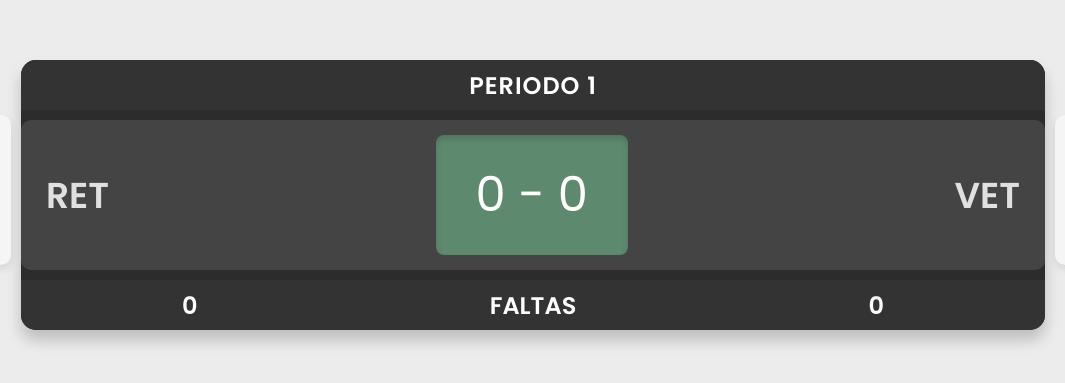
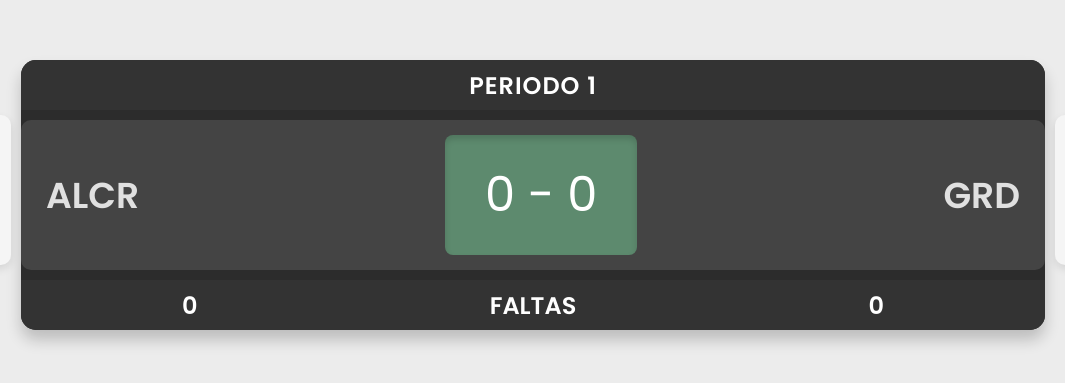
Before and after one commit to danielhergil/fmp-scoreboard-app, a website: page index.html in a window 1280 px wide. Shown: the part 205-588 px from the top of the page, 107-1172 px from the left. Drawn offline with Linux system fonts and the light colour scheme.

Commit message:
Updated scoreboard index.html

```diff
--- a/index.html
+++ b/index.html
@@ -128,19 +128,19 @@
 
           <!-- Team 1 logo (outside row width) -->
           <div class="team-logo team-logo-left">
-            <img src="team1Logo.png" alt="RET" style="width:70px;height:70px;">
+            <img src="team1Logo.png" alt="ALCR" style="width:70px;height:70px;">
           </div>
 
           <!-- Team names and score (row 2 with logo width included) -->
           <div class="team-names-score">
-            <div class="team-name" id="team1-name">RET</div>
+            <div class="team-name" id="team1-name">ALCR</div>
             <div class="score" id="score">0 - 0</div>
-            <div class="team-name" id="team2-name">VET</div>
+            <div class="team-name" id="team2-name">GRD</div>
           </div>
 
           <!-- Team 2 logo (outside row width) -->
           <div class="team-logo team-logo-right">
-          <img src="team1Logo.png" alt="VET" style="width:70px;height:70px;">
+          <img src="team1Logo.png" alt="GRD" style="width:70px;height:70px;">
           </div>
 
           <!-- Fouls -->
```
